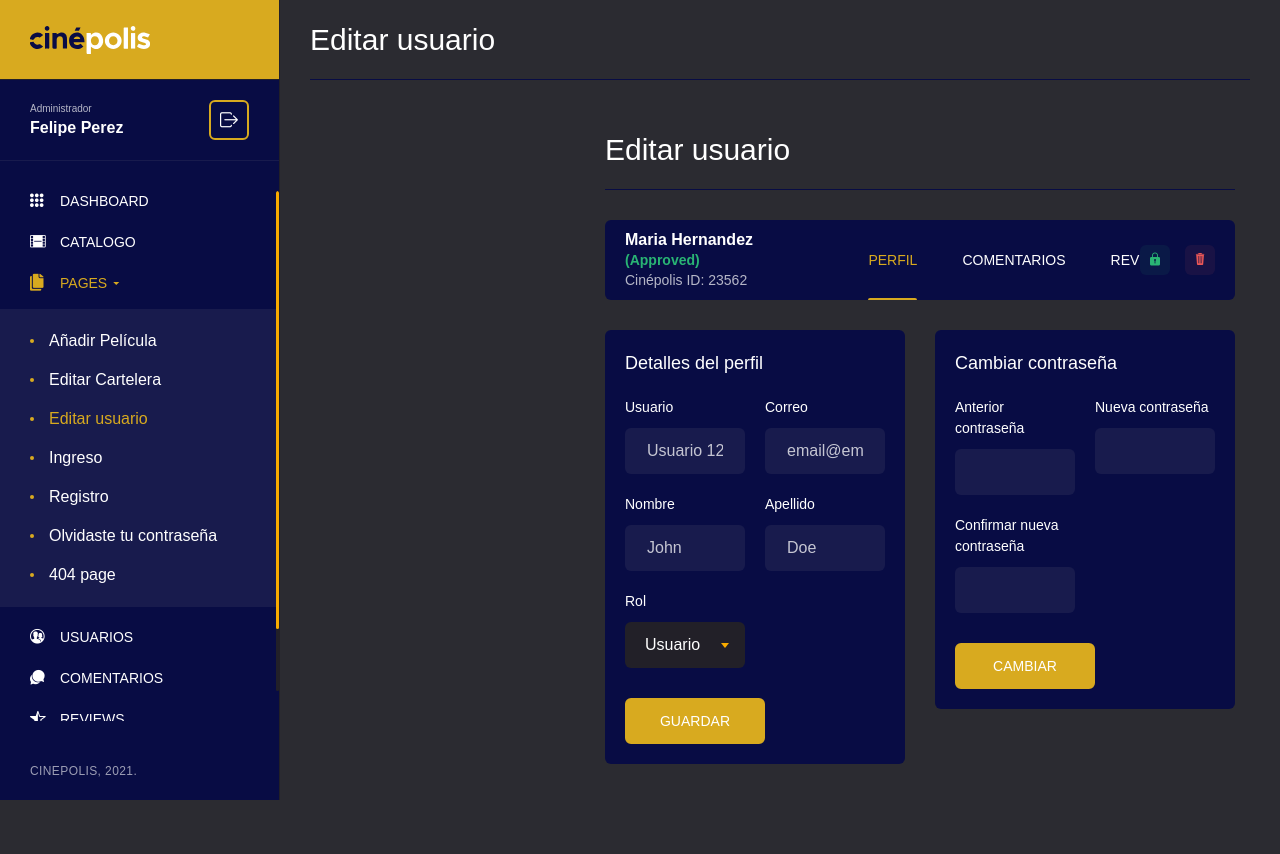
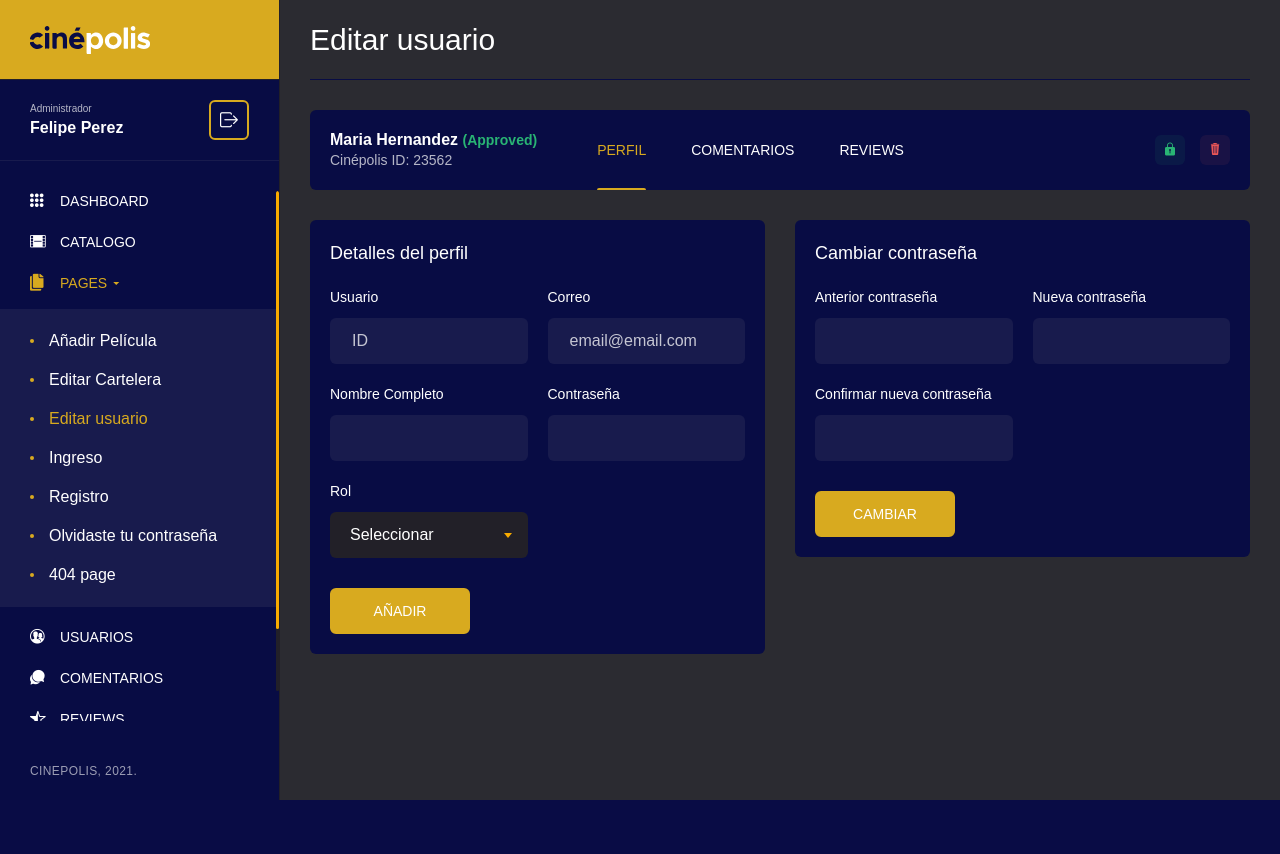
Before and after one commit to HARDROCO/CINEPOLIS_MINTIC_GRUPO6, a Flask app: page /edit-user in a window 1280 px wide. After the commit the page ends 800 px from the top, so only its background shows below. Run offline with Flask 2, Linux system fonts and the light colour scheme; some libraries are stand-ins or nearby versions.

Commit message:
modifique edit-user.html para poder añadir usuarios desde el dashboard

```diff
--- a/templates/admin/edit-user.html
+++ b/templates/admin/edit-user.html
@@ -5,22 +5,11 @@
 
 {% block content %}
 
-<!-- main content -->
-<main class="main">
-	<div class="container-fluid">
-		<div class="row">
-			<!-- main title -->
-			<div class="col-12">
-				<div class="main__title">
-					<h2>Editar usuario</h2>
-				</div>
-			</div>
-			<!-- end main title -->
 	<!-- main content -->
 	<main class="main">
 		<div class="container-fluid">
 			<div class="row">
-				<!-- main title -->
+				<!-- main title BORRAR -->
 				<div class="col-12">
 					<div class="main__title">
 						<h2>Editar usuario</h2>
@@ -94,7 +83,7 @@
 							<div class="row">
 								<!-- details form -->
 								<div class="col-12 col-lg-6">
-									<form action="#" class="form form--profile">
+									<form action="/añadiruser" class="form form--profile" method="post">
 										<div class="row row--form">
 											<div class="col-12">
 												<h4 class="form__title">Detalles del perfil</h4>
@@ -103,7 +92,7 @@
 											<div class="col-12 col-md-6 col-lg-12 col-xl-6">
 												<div class="form__group">
 													<label class="form__label" for="username">Usuario</label>
-													<input id="username" type="text" name="username" class="form__input" placeholder="Usuario 123">
+													<input id="username" type="text" name="usuario" class="form__input" placeholder="ID">
 												</div>
 											</div>
 
@@ -116,15 +105,15 @@
 
 											<div class="col-12 col-md-6 col-lg-12 col-xl-6">
 												<div class="form__group">
-													<label class="form__label" for="firstname">Nombre</label>
-													<input id="firstname" type="text" name="firstname" class="form__input" placeholder="John">
+													<label class="form__label" for="firstname">Nombre Completo</label>
+													<input id="firstname" type="text" name="nombre" class="form__input" >
 												</div>
 											</div>
 
 											<div class="col-12 col-md-6 col-lg-12 col-xl-6">
 												<div class="form__group">
-													<label class="form__label" for="lastname">Apellido</label>
-													<input id="lastname" type="text" name="lastname" class="form__input" placeholder="Doe">
+													<label class="form__label" for="lastname">Contraseña</label>
+													<input type="password" name="contraseña" class="form__input" >
 												</div>
 											</div>
 
@@ -132,16 +121,17 @@
 											<div class="col-12 col-md-6 col-lg-12 col-xl-6">
 												<div class="form__group">
 													<label class="form__label" for="rights">Rol</label>
-													<select class="js-example-basic-single" id="rights">
-														<option value="User">Usuario</option>
-														<option value="Moderator">Moderador</option>
-														<option value="Admin">Admin</option>
+													<select class="form__input" id="rights" name ="rol">
+														<option value="1">Seleccionar</option>
+														<option value="1">Usuario</option>
+														<option value="2">Administrador</option>
+														<option value="3">SuperAdministrador</option>
 													</select>
 												</div>
 											</div>
 
 											<div class="col-12">
-												<button class="form__btn" type="button">Guardar</button>
+												<button class="form__btn" type="submit" name="btn_añadir">Añadir</button>
 											</div>
 										</div>
 									</form>
@@ -912,10 +902,6 @@
 					</div>
 				</div>
 				<!-- end content tabs -->
-			</div>
-		</div>
-	</main>
-	<!-- end main content -->
 
 	<!-- modal view -->
 	<div id="modal-view" class="zoom-anim-dialog mfp-hide modal modal--view">
```
Also changed, not shown: templates/admin/add-cartelera.html (+0 -11 lines).
